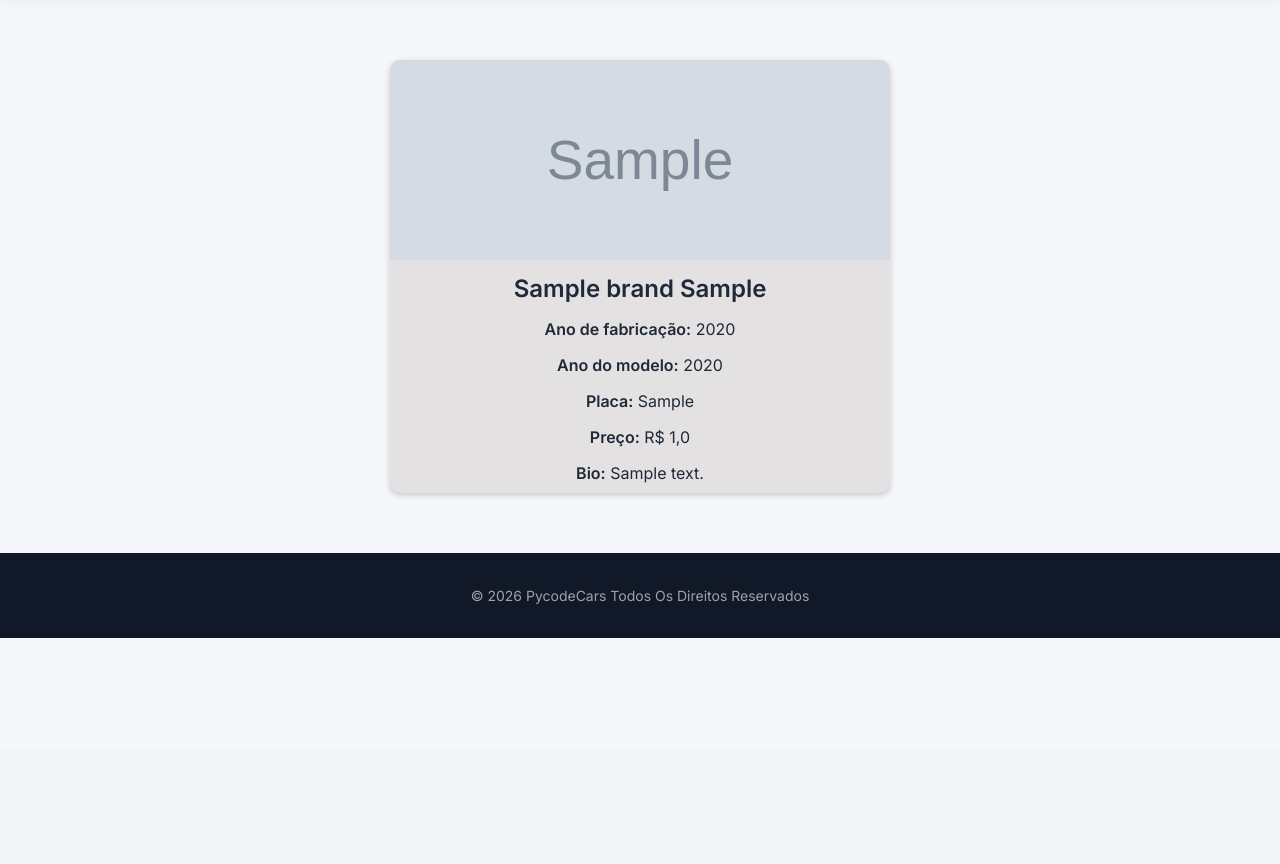
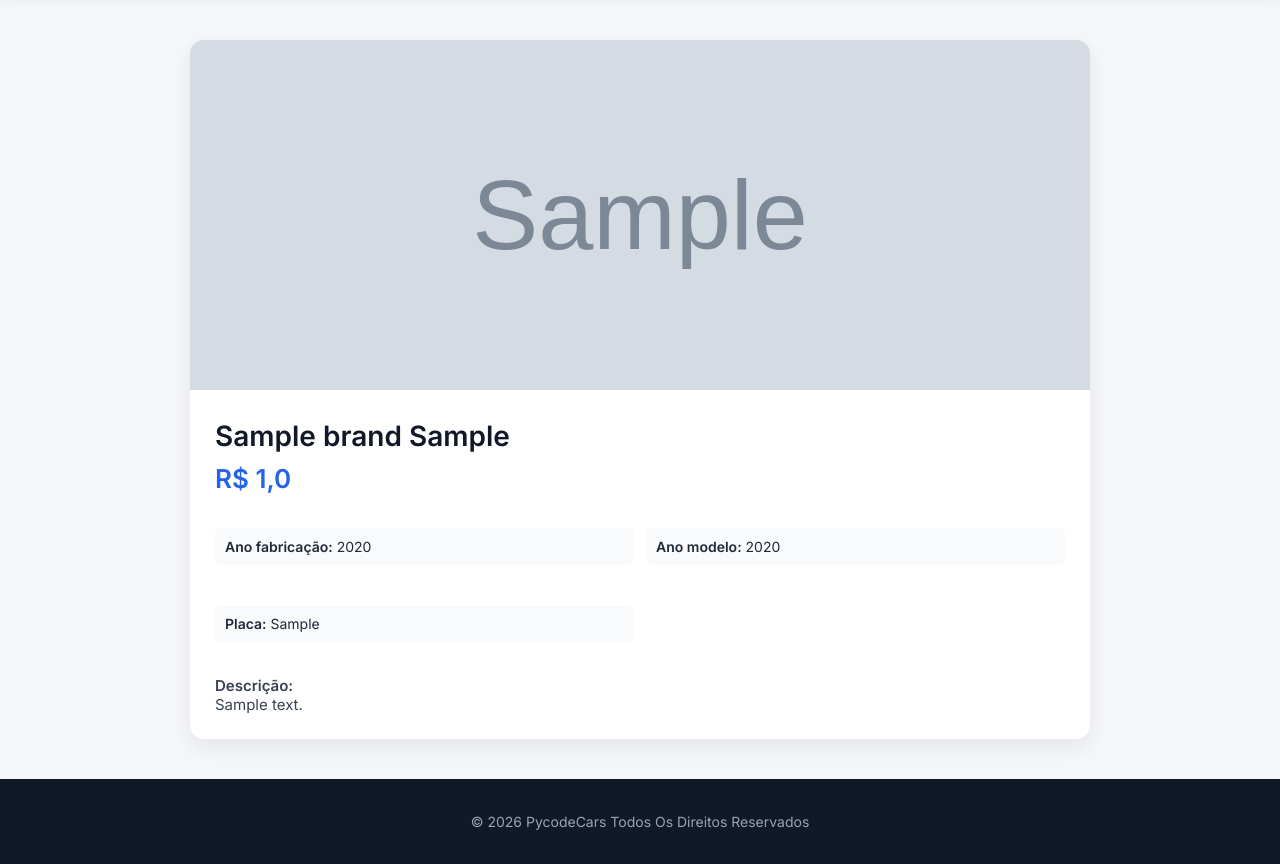
Before and after one commit to tertudev/carros-retro, a Django app: page /cars/1/ in a window 1280 px wide. Shown: the part 52-916 px from the top of the page. Before the commit the page ends 690 px from the top, so only its background shows below. Run offline with Django 5.2, Linux system fonts and the light colour scheme; tables that the repository leaves empty hold one stand-in row (values such as "Sample post"); grey boxes marked "Sample" are stand-in pictures.

Commit message:
feat(templates): redesign car detail page with modern UI and structured layout

```diff
--- a/cars/templates/car_detail.html
+++ b/cars/templates/car_detail.html
@@ -1,103 +1,180 @@
 {% extends "base.html" %}
 
 {% block content %}
+
 <style>
-    .car-card {
-        background-color: #e3e1e1;
-        box-shadow: 0 2px 6px rgba(0, 0, 0, 0.2);
-        border-radius: 10px;
-        overflow: hidden;
-        text-align: center;
-        transition: all 0.3s ease;
-        max-width: 500px;
-        margin: 20px auto 0;
-        margin-bottom: 20px;
+
+.car-detail-container{
+    max-width:900px;
+    margin:auto;
 }
 
-    .car-card:hover {
-        cursor: pointer;
-        box-shadow: 0 4px 10px rgba(0, 0, 0, 0.4);
-        transform: translateY(-2px);
+.car-card{
+    background:white;
+    border-radius:14px;
+    overflow:hidden;
+    box-shadow:0 8px 25px rgba(0,0,0,0.08);
 }
 
-    .car-card img {
-        width: 100%;
-        height: 200px;
-        object-fit: cover;
+/* IMAGE */
+
+.car-image img{
+    width:100%;
+    height:350px;
+    object-fit:cover;
 }
 
-    .car-card h2 {
-        font-size: 1.5rem;
-        margin: 10px;
+/* CONTENT */
+
+.car-info{
+    padding:25px;
 }
 
-    .car-card p {
-        font-size: 1rem;
-        margin-bottom: 10px;
+.car-title{
+    font-size:28px;
+    font-weight:600;
+    margin-bottom:10px;
+    color:#111827;
 }
 
-    .buttons-container {
-        display: flex;
-        justify-content: center;
-        margin-top: 20px;
-        margin-bottom: 20px;
+.car-price{
+    font-size:26px;
+    font-weight:700;
+    color:#2563eb;
+    margin-bottom:20px;
 }
 
-    .btn {
-        display: inline-block;
-        background-color: #0096c7;
-        color: #fff;
-        border: none;
-        padding: 10px 20px;
-        font-size: 16px;
-        border-radius: 4px;
-        cursor: pointer;
-        transition: background-color 0.3s ease-in-out;
-        margin: 0 10px;
+/* DETAILS */
+
+.car-details{
+    display:grid;
+    grid-template-columns:repeat(2,1fr);
+    gap:12px;
+    margin-bottom:20px;
 }
 
-    .btn:hover {
-        background-color: #108eb8;
+.car-details p{
+    background:#f9fafb;
+    padding:10px;
+    border-radius:6px;
+    font-size:14px;
 }
 
-    .btn-danger {
-        background-color: #d9534f;
-        text-decoration: none !important;
+/* BIO */
+
+.car-bio{
+    margin-top:10px;
+    font-size:15px;
+    color:#374151;
 }
 
-    .btn-danger:hover {
-        background-color: #d2221c;
+/* BUTTONS */
+
+.buttons-container{
+    display:flex;
+    justify-content:center;
+    gap:15px;
+    margin-top:25px;
 }
 
-    .error-message {
-        color: #d9534f;
-        font-size: 14px;
-        margin-top: 5px;
+.btn{
+    padding:10px 20px;
+    border-radius:8px;
+    font-size:14px;
+    text-decoration:none;
+    font-weight:500;
+    transition:0.2s;
 }
 
-    a {
-        text-decoration: none !important;
+.btn-primary{
+    background:#2563eb;
+    color:white;
 }
+
+.btn-primary:hover{
+    background:#1d4ed8;
+}
+
+.btn-danger{
+    background:#ef4444;
+    color:white;
+}
+
+.btn-danger:hover{
+    background:#dc2626;
+}
+
+.no-photo{
+    padding:40px;
+    text-align:center;
+    color:#6b7280;
+}
+
 </style>
+
+<div class="car-detail-container">
+
 <div class="car-card">
-    {% if object.photo and object.photo.name %}
-        <img src="{{ object.photo.url }}" alt="{{ object.model }} - {{ object.brand }}">
+
+<div class="car-image">
+
+{% if object.photo and object.photo.name %} <img src="{{ object.photo.url }}" alt="{{ object.model }} - {{ object.brand }}">
 {% else %}
-        <p class="no-photo">Foto não disponível</p>
-    {% endif %}
-    <h2>{{ object.brand }} {{ object.model }}</h2>
-    <p><strong>Ano de fabricação:</strong> {{ object.factory_year }}</p>
-    <p><strong>Ano do modelo:</strong> {{ object.model_year }}</p>
-    <p><strong>Placa:</strong> {{ object.plate }}</p>
-    <p><strong>Preço:</strong> R$ {{ object.value }}</p>
-    {% if object.bio %}
-    <p><strong>Bio:</strong> {{ object.bio }}</p>
-    {% endif %}
-</div>
-{% if user.is_authenticated %}
-<div class="buttons-container">
-    <a href="{% url 'car_update' pk=object.pk %}" class="btn btn-primary">Editar</a>
-    <a href="{% url 'car_delete' pk=object.pk %}" class="btn btn-danger">Deletar</a>
+
+<div class="no-photo">
+Foto não disponível
 </div>
 {% endif %}
+
+</div>
+
+<div class="car-info">
+
+<div class="car-title">
+{{ object.brand }} {{ object.model }}
+</div>
+
+<div class="car-price">
+R$ {{ object.value }}
+</div>
+
+<div class="car-details">
+
+<p><strong>Ano fabricação:</strong> {{ object.factory_year }}</p>
+<p><strong>Ano modelo:</strong> {{ object.model_year }}</p>
+<p><strong>Placa:</strong> {{ object.plate }}</p>
+
+</div>
+
+{% if object.bio %}
+
+<div class="car-bio">
+<strong>Descrição:</strong><br>
+{{ object.bio }}
+</div>
+
+{% endif %}
+
+</div>
+
+</div>
+
+{% if user.is_authenticated %}
+
+<div class="buttons-container">
+
+<a href="{% url 'car_update' pk=object.pk %}" class="btn btn-primary">
+Editar
+</a>
+
+<a href="{% url 'car_delete' pk=object.pk %}" class="btn btn-danger">
+Deletar
+</a>
+
+</div>
+
+{% endif %}
+
+</div>
+
 {% endblock %}
```
Lines whose indentation alone changed are shown as unchanged.
